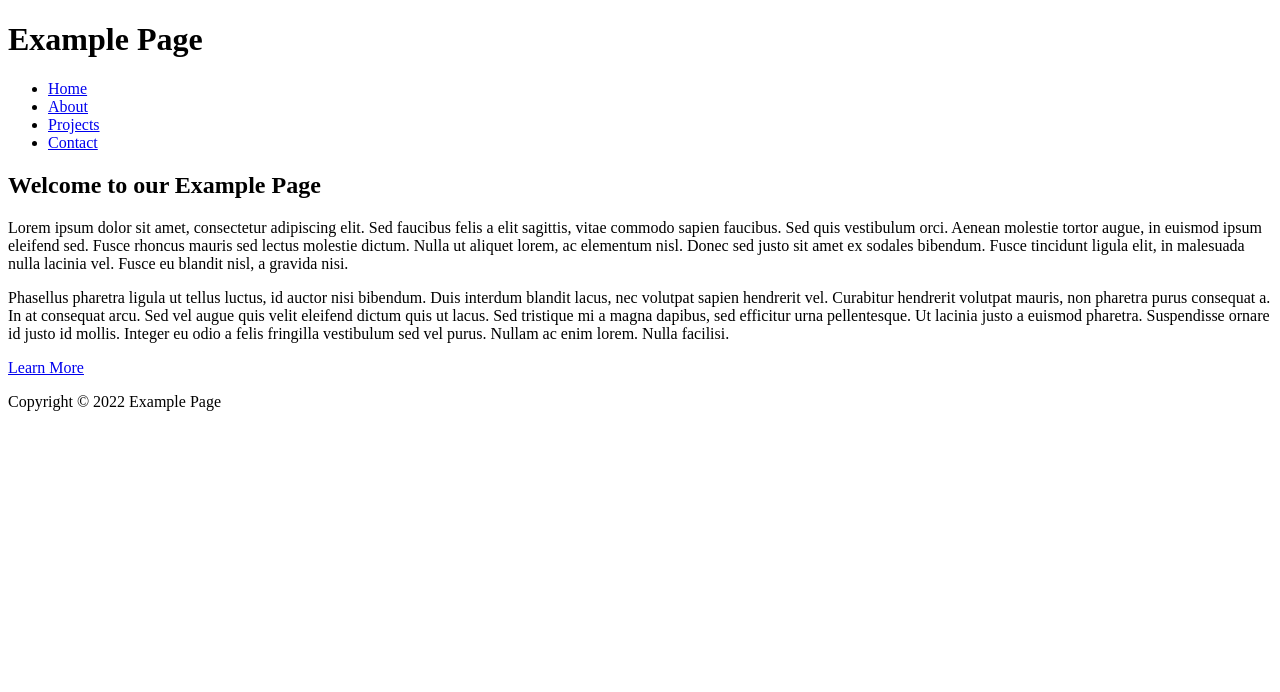
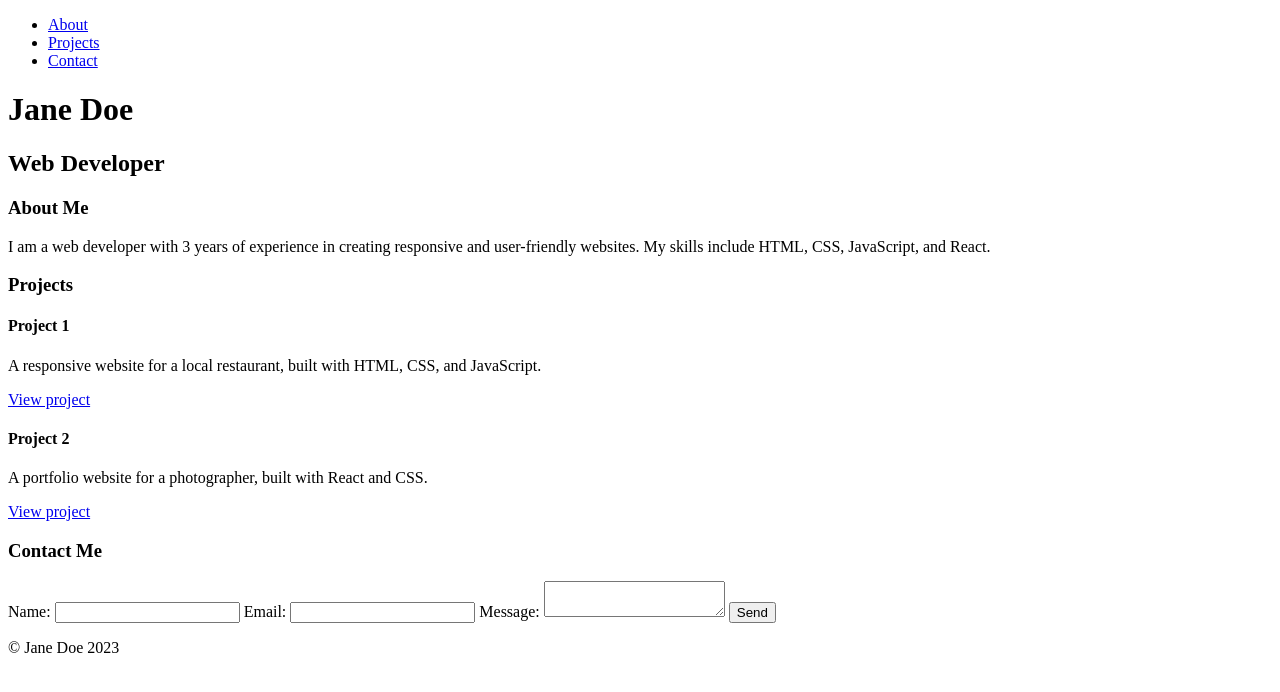
Before and after one commit to jtezado/jtezado.github.io, a plain HTML site: page index.html in a window 1280 px wide. Drawn offline with nearby package versions, Linux system fonts and the light colour scheme; files that its build step writes are made by us from their sources.

Commit message:
example html index

```diff
--- a/index.html
+++ b/index.html
@@ -1,54 +1,69 @@
 <!DOCTYPE html>
-<html>
+<html lang="en">
   <head>
-    <title>Example Page</title>
     <meta charset="UTF-8" />
+    <meta name="viewport" content="width=device-width, initial-scale=1.0" />
     <meta
       name="description"
-      content="This is an example page for demonstration purposes."
+      content="Jane Doe's portfolio showcasing her projects and skills in web development."
     />
-    <meta name="keywords" content="jick, tezado" />
-    <meta name="author" content="Jick S. Tezado" />
-    <meta name="viewport" content="width=device-width, initial-scale=1.0" />
-    <link rel="stylesheet" type="text/css" href="style.css" />
+    <title>Jane Doe | Portfolio</title>
+    <link rel="stylesheet" href="styles.css" />
   </head>
   <body>
     <header>
-      <h1>Example Page</h1>
       <nav>
         <ul>
-          <li><a href="#">Home</a></li>
-          <li><a href="#">About</a></li>
-          <li><a href="#">Projects</a></li>
-          <li><a href="#">Contact</a></li>
+          <li><a href="#about">About</a></li>
+          <li><a href="#projects">Projects</a></li>
+          <li><a href="#contact">Contact</a></li>
         </ul>
       </nav>
+      <h1>Jane Doe</h1>
+      <h2>Web Developer</h2>
     </header>
     <main>
-      <h2>Welcome to our Example Page</h2>
-      <p>
-        Lorem ipsum dolor sit amet, consectetur adipiscing elit. Sed faucibus
-        felis a elit sagittis, vitae commodo sapien faucibus. Sed quis
-        vestibulum orci. Aenean molestie tortor augue, in euismod ipsum eleifend
-        sed. Fusce rhoncus mauris sed lectus molestie dictum. Nulla ut aliquet
-        lorem, ac elementum nisl. Donec sed justo sit amet ex sodales bibendum.
-        Fusce tincidunt ligula elit, in malesuada nulla lacinia vel. Fusce eu
-        blandit nisl, a gravida nisi.
-      </p>
-      <p>
-        Phasellus pharetra ligula ut tellus luctus, id auctor nisi bibendum.
-        Duis interdum blandit lacus, nec volutpat sapien hendrerit vel.
-        Curabitur hendrerit volutpat mauris, non pharetra purus consequat a. In
-        at consequat arcu. Sed vel augue quis velit eleifend dictum quis ut
-        lacus. Sed tristique mi a magna dapibus, sed efficitur urna
-        pellentesque. Ut lacinia justo a euismod pharetra. Suspendisse ornare id
-        justo id mollis. Integer eu odio a felis fringilla vestibulum sed vel
-        purus. Nullam ac enim lorem. Nulla facilisi.
-      </p>
-      <a href="#" class="button">Learn More</a>
+      <section id="about">
+        <h3>About Me</h3>
+        <p>
+          I am a web developer with 3 years of experience in creating responsive
+          and user-friendly websites. My skills include HTML, CSS, JavaScript,
+          and React.
+        </p>
+      </section>
+      <section id="projects">
+        <h3>Projects</h3>
+        <div class="project">
+          <h4>Project 1</h4>
+          <p>
+            A responsive website for a local restaurant, built with HTML, CSS,
+            and JavaScript.
+          </p>
+          <a href="#">View project</a>
+        </div>
+        <div class="project">
+          <h4>Project 2</h4>
+          <p>
+            A portfolio website for a photographer, built with React and CSS.
+          </p>
+          <a href="#">View project</a>
+        </div>
+      </section>
+      <section id="contact">
+        <h3>Contact Me</h3>
+        <form>
+          <label for="name">Name:</label>
+          <input type="text" id="name" name="name" required />
+          <label for="email">Email:</label>
+          <input type="email" id="email" name="email" required />
+          <label for="message">Message:</label>
+          <textarea id="message" name="message" required></textarea>
+          <input type="submit" value="Send" />
+        </form>
+      </section>
     </main>
     <footer>
-      <p>Copyright © 2022 Example Page</p>
+      <p>&copy; Jane Doe 2023</p>
     </footer>
   </body>
 </html>
```
